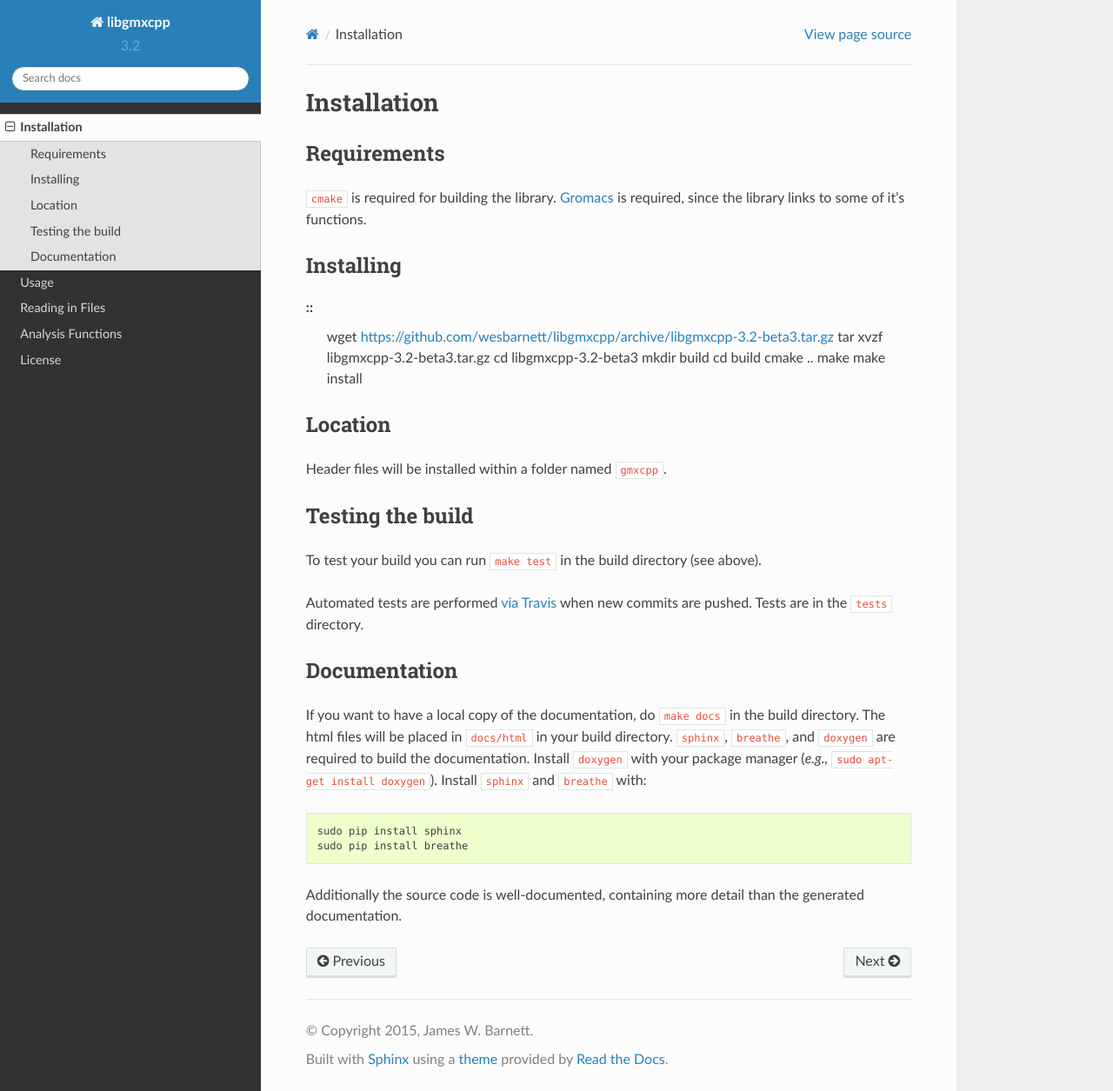
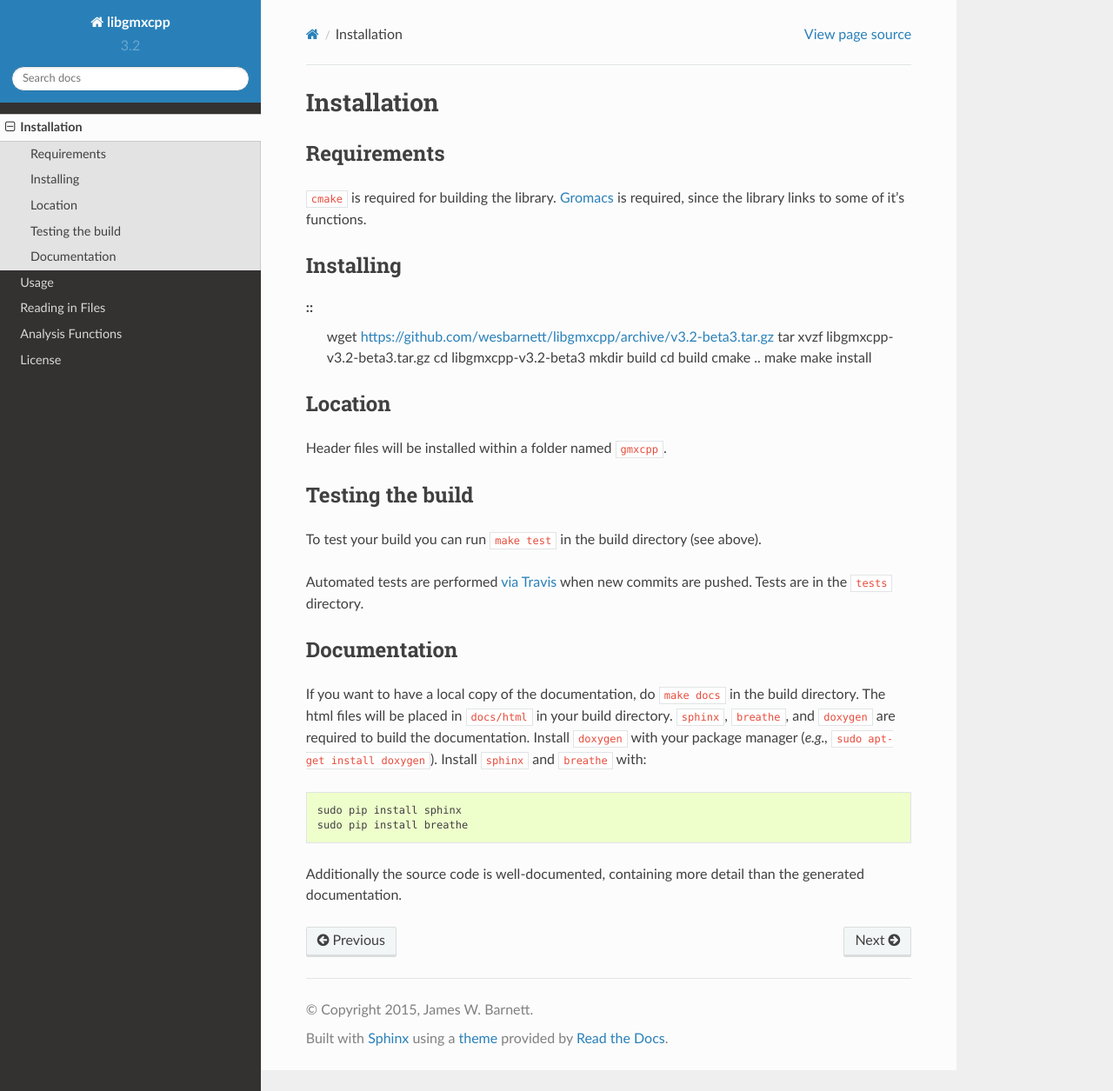
Before and after one commit to wesbarnett/libgmxcpp, a Sphinx documentation site: the page built from docs/installation.rst, in a window 1280 px wide and 1255 px high. Shown: the whole window at 87% size. Built offline with Sphinx 7.4.7 and the Read the Docs theme 2.0.0, drawn with Linux system fonts in a browser that asks for light colours.

Commit message:
fix some small documentation things

```diff
--- a/docs/analysis.rst
+++ b/docs/analysis.rst
@@ -17,7 +17,7 @@
 .. doxygenfunction:: bond_angle
 
 Center a group of atoms around a point
--------------------------------------
+--------------------------------------
 .. doxygenfunction:: do_center_group
 
 Center of mass
--- a/docs/classes/Trajectory.rst
+++ /dev/null
@@ -1,6 +0,0 @@
-
-Trajectory
-==========
-
-.. doxygenclass:: Trajectory
-    :members:
--- a/docs/classes/coordinates.rst
+++ /dev/null
@@ -1,6 +0,0 @@
-
-coordinates
-===========
-
-.. doxygenclass:: coordinates
-    :members:
--- a/docs/classes/triclinicbox.rst
+++ /dev/null
@@ -1,6 +0,0 @@
-
-triclinicbox
-============
-
-.. doxygenclass:: triclinicbox
-    :members:
--- a/docs/installation.rst
+++ b/docs/installation.rst
@@ -13,9 +13,9 @@
 Installing
 -----------
 ::
-    wget https://github.com/wesbarnett/libgmxcpp/archive/libgmxcpp-3.2-beta3.tar.gz
-    tar xvzf libgmxcpp-3.2-beta3.tar.gz
-    cd libgmxcpp-3.2-beta3
+    wget https://github.com/wesbarnett/libgmxcpp/archive/v3.2-beta3.tar.gz
+    tar xvzf libgmxcpp-v3.2-beta3.tar.gz
+    cd libgmxcpp-v3.2-beta3
     mkdir build
     cd build
     cmake ..
```
Also changed, not shown: 2 other files.
